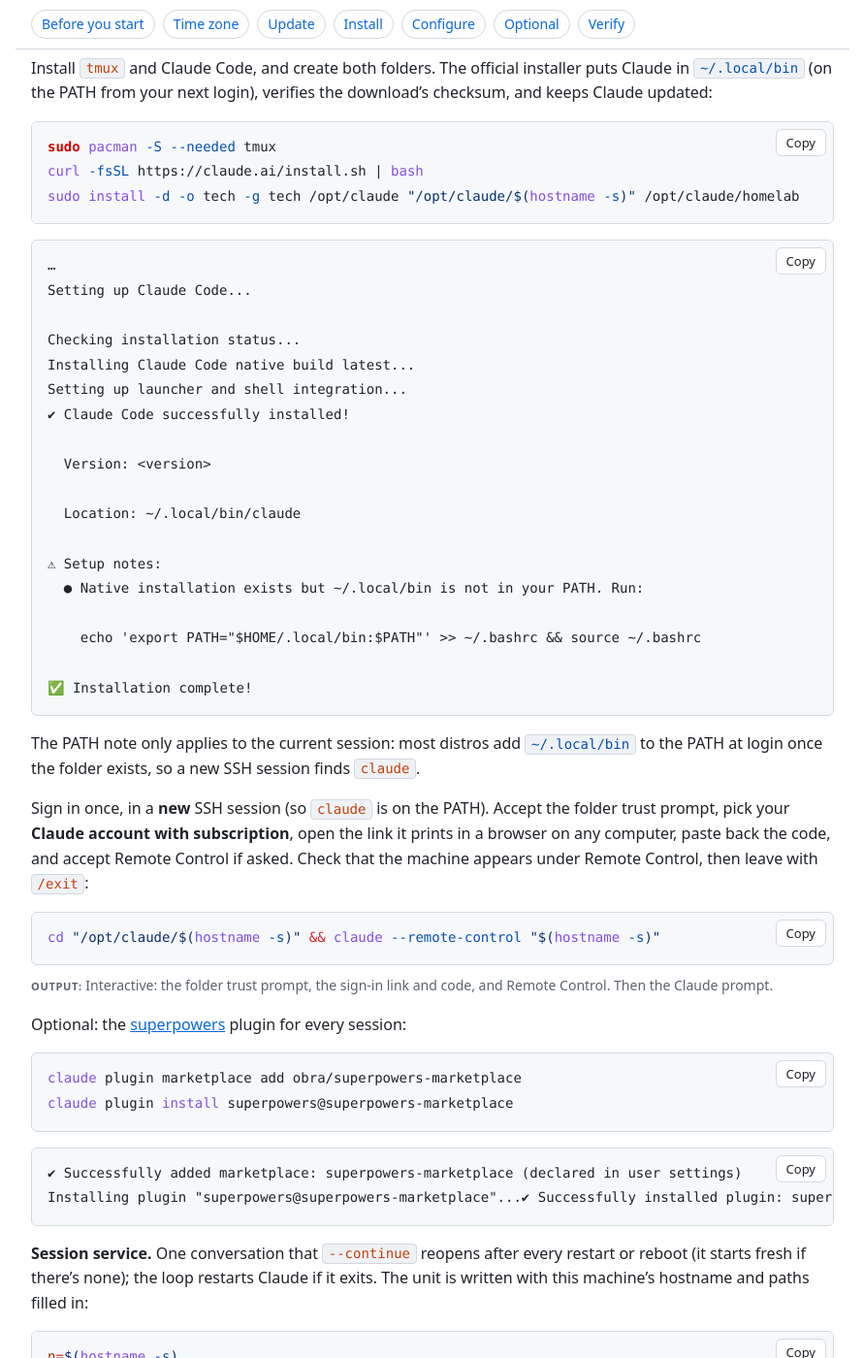
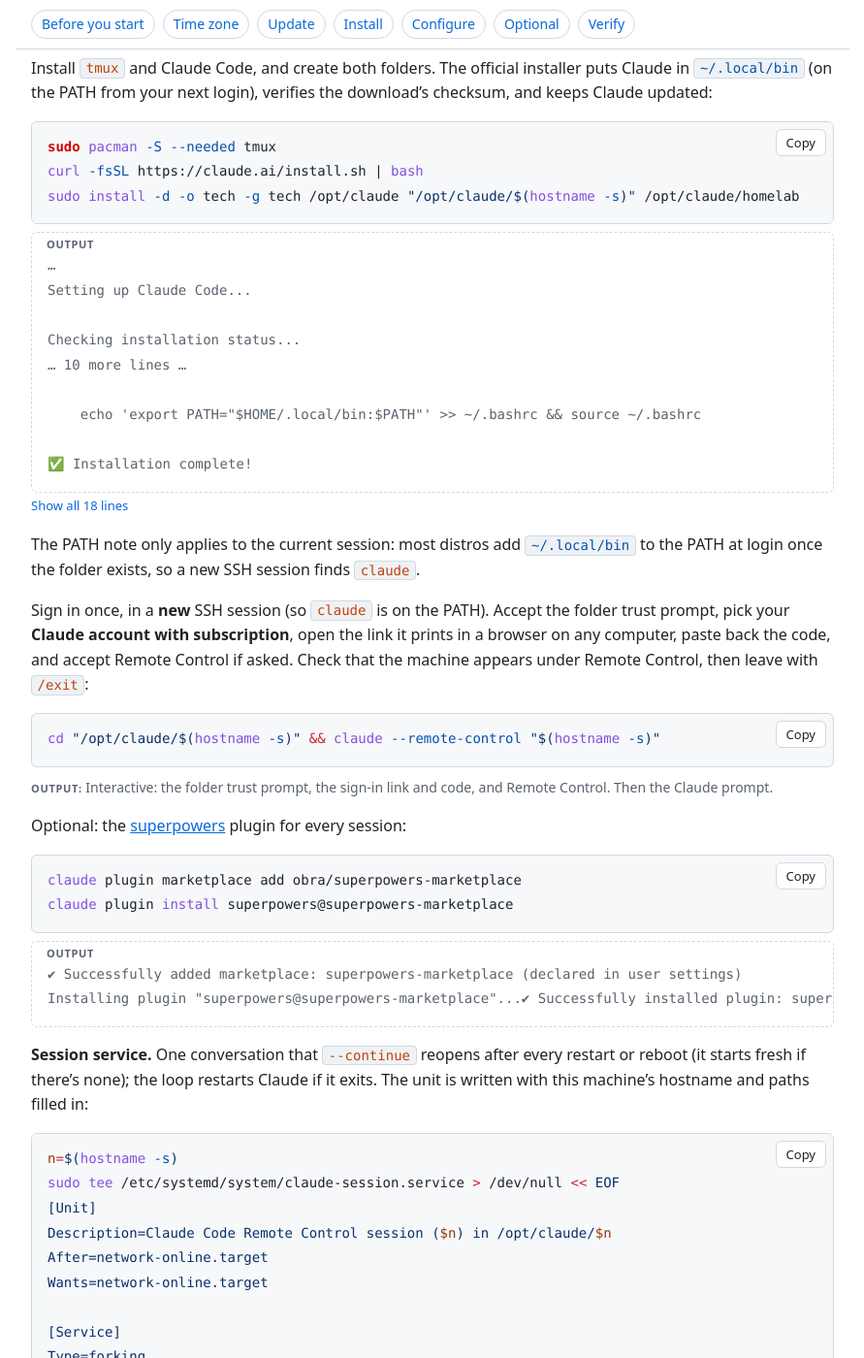
Before and after one commit to leewiscovitch/wiscovitch-install, a Jekyll site: the page built from cachyos.md, in a window 1280 px wide and 1400 px high, scrolled down 5421 px. Shown: the whole window at 97% size, without its empty margins (194-1085 px from the left). Built offline with Jekyll 4.4.1, drawn with Linux system fonts in a browser that asks for light colours; some of the changed text lies outside the part shown.

Commit message:
Output blocks: wrap kramdown's bare <pre><code class=language-output> before styling
Co-Authored-By: Claude Opus 5.5 <noreply@anthropic.com>

````diff
--- a/_layouts/default.html
+++ b/_layouts/default.html
@@ -82,11 +82,11 @@
     /* Expected output (```output blocks): the machine's answer, not something to paste. Page
        background, dashed border, muted text, an "Output" label and no Copy button; it sits
        right under its command. Long output is collapsed by the script below. */
-    div.language-output { position: relative; margin-top: -8px; }
-    div.language-output pre {
-      background: var(--bg); border-style: dashed; color: var(--muted); padding-right: 16px; padding-top: 22px;
+    .output-block { position: relative; margin: -8px 0 16px; }
+    .output-block pre {
+      margin: 0; background: var(--bg); border-style: dashed; color: var(--muted); padding-right: 16px; padding-top: 22px;
     }
-    div.language-output::before {
+    .output-block::before {
       content: "Output"; position: absolute; top: 5px; left: 16px; z-index: 1;
       font: 600 11px system-ui, sans-serif; letter-spacing: .06em; text-transform: uppercase; color: var(--muted);
     }
@@ -180,8 +180,14 @@
       if (s.textContent.trim() === 'sudo') s.classList.add('sudo');
     });
 
-    // Long expected output: show the first and last lines, with a toggle for the rest
-    document.querySelectorAll('div.language-output pre code').forEach(function (code) {
+    // Expected output: Rouge doesn't know an "output" language, so kramdown emits a bare
+    // <pre><code class="language-output">. Wrap it for the styles, and collapse long output
+    // to its first and last lines with a toggle for the rest.
+    document.querySelectorAll('pre > code.language-output').forEach(function (code) {
+      var pre = code.parentNode, wrap = document.createElement('div');
+      wrap.className = 'output-block';
+      pre.parentNode.insertBefore(wrap, pre);
+      wrap.appendChild(pre);
       var full = code.textContent.replace(/\n+$/, ''), lines = full.split('\n'), keep = 4;
       if (lines.length <= keep * 2 + 4) return;
       var hidden = lines.length - keep * 2;
@@ -196,12 +202,12 @@
       };
       btn.addEventListener('click', function () { show(btn.getAttribute('aria-expanded') !== 'true'); });
       show(false);
-      code.closest('div.language-output').appendChild(btn);
+      wrap.appendChild(btn);
     });
 
     // Add a Copy button to every code block (not to expected output)
     document.querySelectorAll('pre').forEach(function (pre) {
-      if (pre.closest('div.language-output')) return;
+      if (pre.closest('.output-block')) return;
       // Read the text before the button is added so its label isn't copied
       var text = pre.innerText.replace(/\n+$/, '');
       var btn = document.createElement('button');
````
